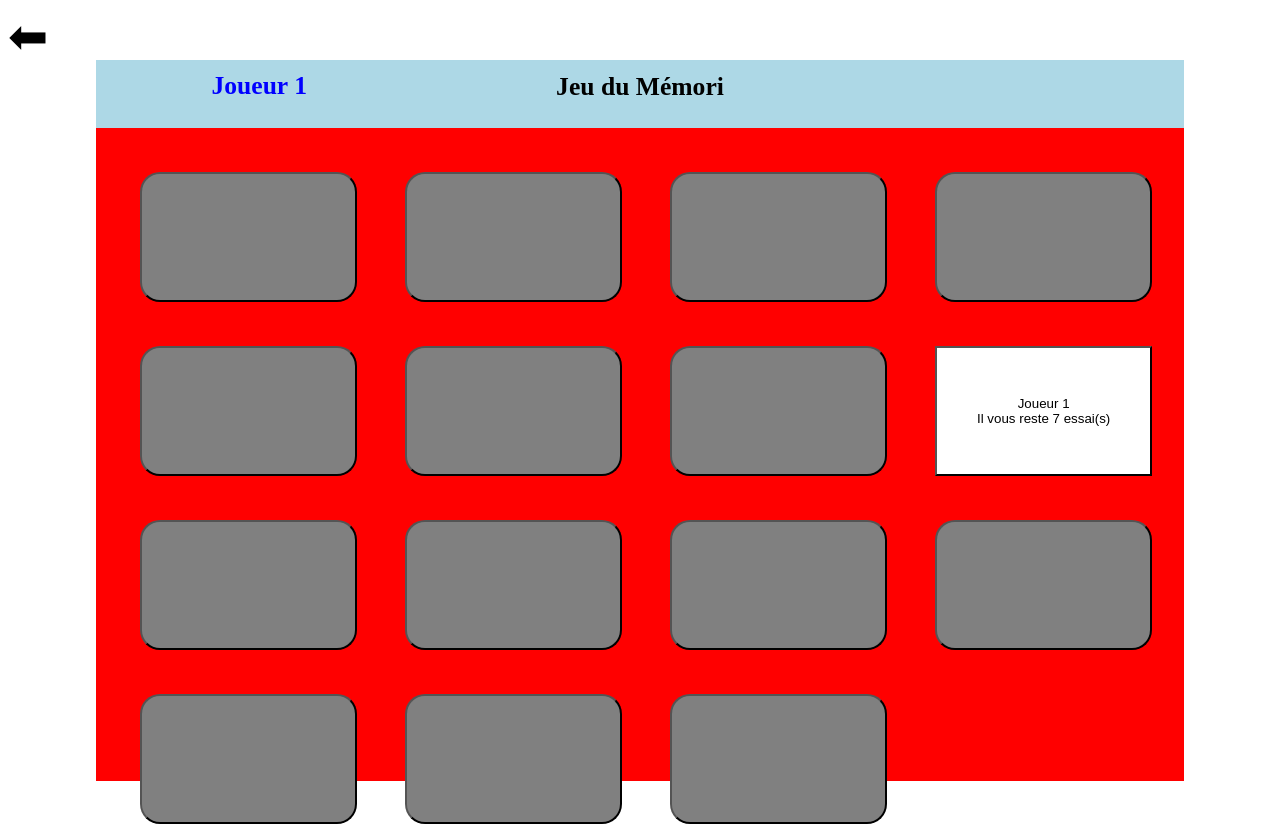
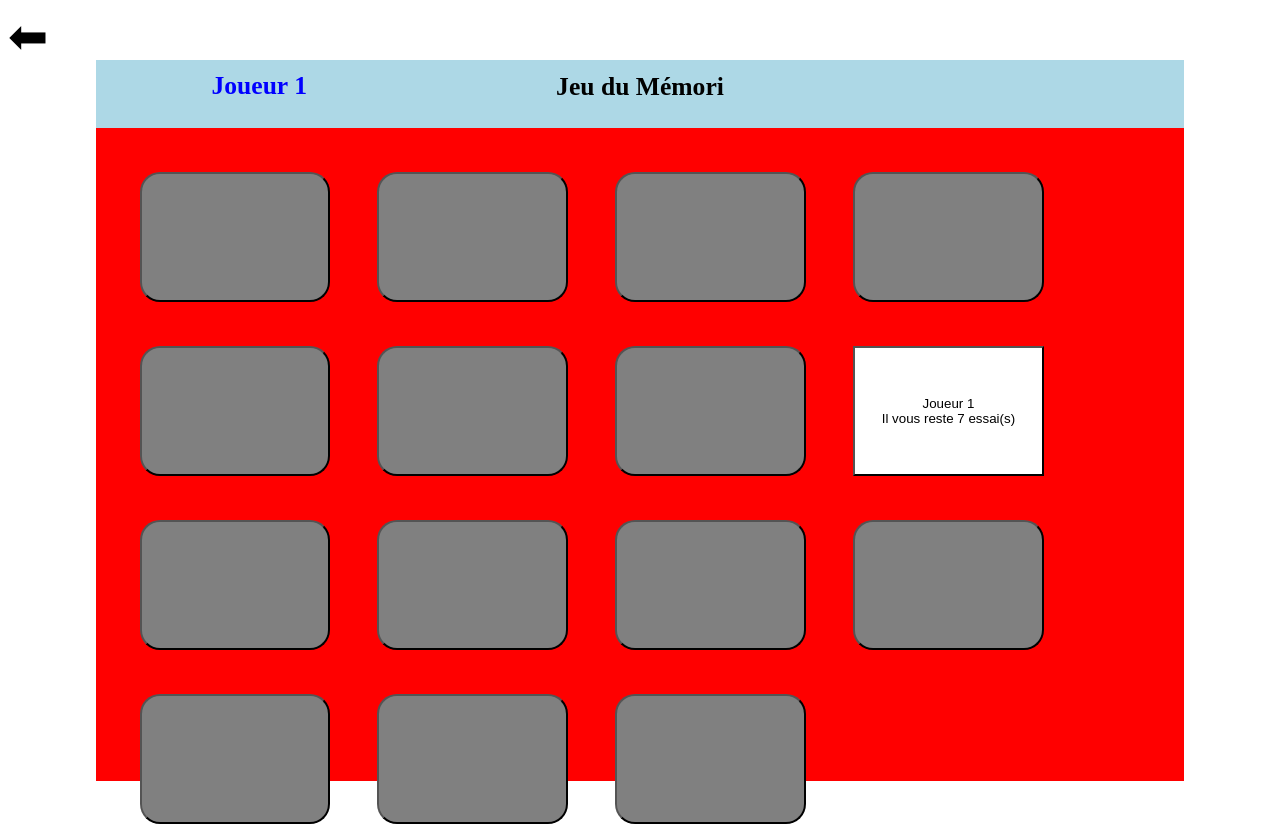
Before and after one commit to SamSamsung/Time-killer, a PHP site: page /memo.html in a window 1280 px wide. Run offline with PHP 8.4, Linux system fonts and the light colour scheme.

Commit message:
Update style_memo.css

```diff
--- a/css/style_memo.css
+++ b/css/style_memo.css
@@ -48,7 +48,7 @@
     margin-top: 4%;
     margin-left: 4%;
     height: 20%;
-    width: 20%;
+    width: 17.5%;
 }
 
 
```
